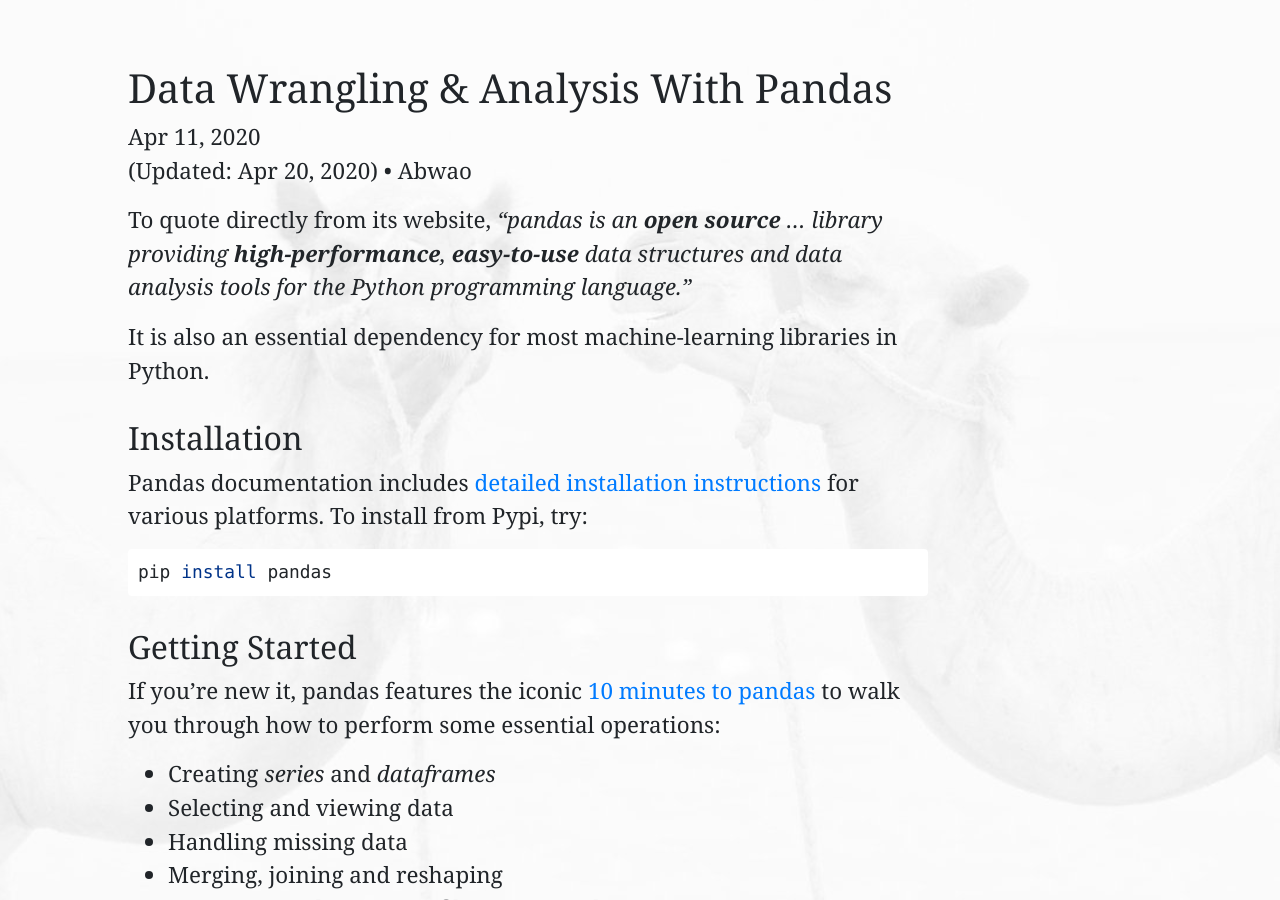
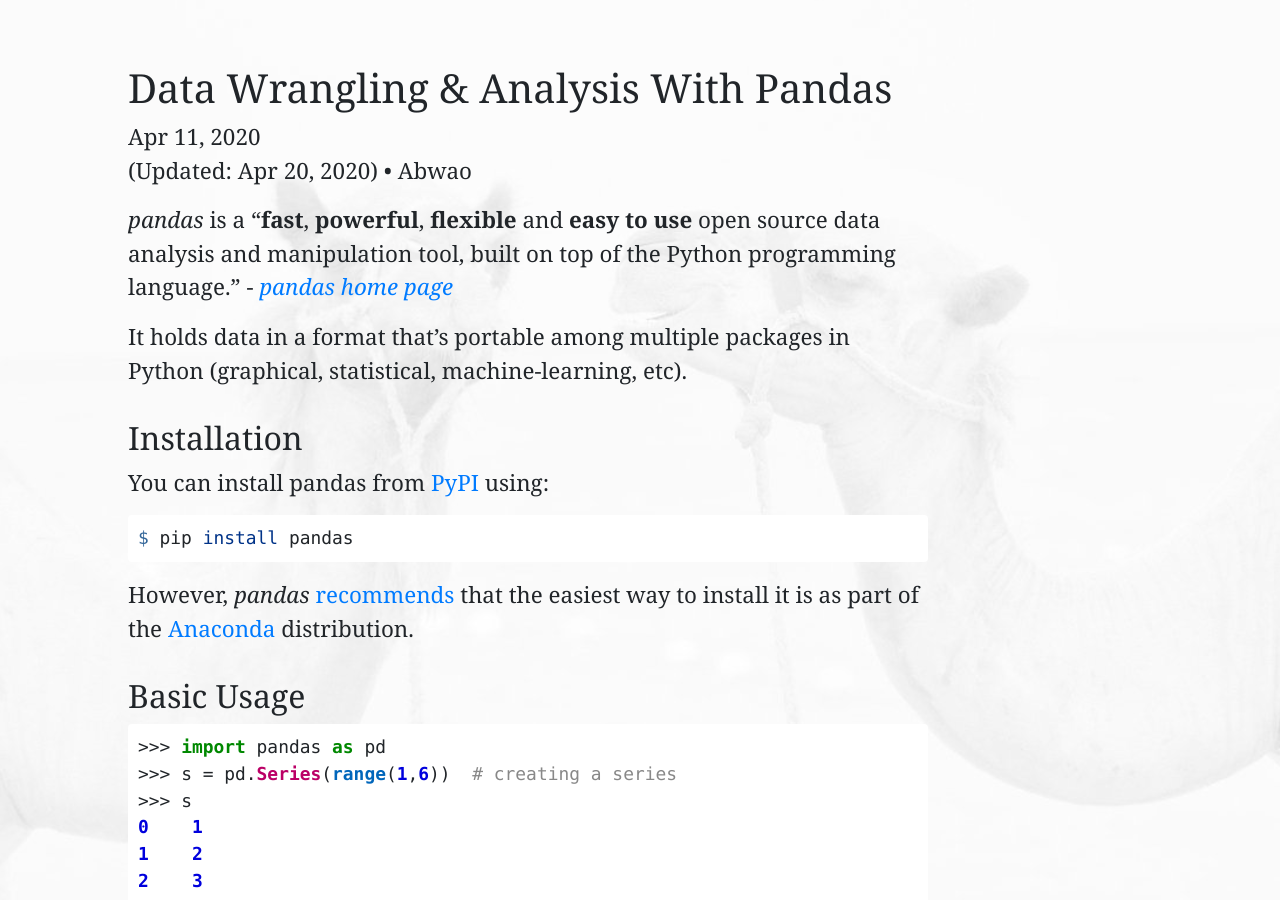
Before and after one commit to Tim-Abwao/tim-abwao.github.io, a Jekyll site: the page built from _posts/2020-04-11-Data-Wrangling-&-Analysis-with-Pandas.md, in a window 1280 px wide and 900 px high. Built offline with Jekyll 4.4.1, drawn with Linux system fonts in a browser that asks for light colours; some of the changed text lies outside the part shown.

Commit message:
Updating the pandas article

````diff
--- a/_posts/2020-04-11-Data-Wrangling-&-Analysis-with-Pandas.md
+++ b/_posts/2020-04-11-Data-Wrangling-&-Analysis-with-Pandas.md
@@ -3,21 +3,55 @@
 author: Abwao
 last_modified_at: 2020-04-20T12:00:00+03:00
 ---
-To quote directly from its website, *"pandas is an **open source** ... library providing **high-performance**, **easy-to-use** data structures and data analysis tools for the Python programming language."*
+*pandas* is a "**fast**, **powerful**, **flexible** and **easy to use** open source data analysis and manipulation tool, built on top of the Python programming language." - *[pandas home page](https://pandas.pydata.org)*
 
-It is also an essential dependency for most machine-learning libraries in Python.
+It holds data in a format that's portable among multiple packages in Python (graphical, statistical, machine-learning, etc).
 
 ## Installation
 
-Pandas documentation includes [detailed installation instructions](https://pandas.pydata.org/docs/getting_started/install.html) for various platforms. To install from Pypi, try:
+You can install pandas from [PyPI](https://pypi.org/project/pandas/) using:
 
 ```bash
-pip install pandas
+$ pip install pandas
+```
+
+However, *pandas* [recommends](https://pandas.pydata.org/docs/getting_started/install.html) that the easiest way to install it is as part of the [Anaconda](http://docs.continuum.io/anaconda/) distribution.
+
+## Basic Usage
+
+```python
+>>> import pandas as pd
+>>> s = pd.Series(range(1,6))  # creating a series
+>>> s
+0    1
+1    2
+2    3
+3    4
+4    5
+dtype: int64
+>>> df = pd.DataFrame({"X": s, "Squared": s*s})  # dataframe made using series s
+>>> df
+   X  Squared
+0  1        1
+1  2        4
+2  3        9
+3  4       16
+4  5       25
+>>> df.describe()
+              X   Squared
+count  5.000000   5.00000
+mean   3.000000  11.00000
+std    1.581139   9.66954
+min    1.000000   1.00000
+25%    2.000000   4.00000
+50%    3.000000   9.00000
+75%    4.000000  16.00000
+max    5.000000  25.00000
 ```
 
 ## Getting Started
 
-If you're new it, pandas features the iconic [10 minutes to pandas](https://pandas.pydata.org/docs/getting_started/10min.html) to walk you through how to perform some essential operations:
+*pandas* features the iconic [10 minutes to pandas](https://pandas.pydata.org/docs/getting_started/10min.html) to walk those completely new to it through the basics:
 
 - Creating *series* and *dataframes*
 - Selecting and viewing data
@@ -25,10 +59,10 @@
 - Merging, joining and reshaping
 - Importing and exporting files, among others.
 
-Anyone having prior experience in another platform (e.g. R, SQL, SAS, STATA) can benefit from [this comparison with pandas](https://pandas.pydata.org/docs/getting_started/comparison/index.html).
+Anyone with prior experience in a different platform (e.g. R, SQL, SAS, STATA) will benefit from [this comparison with pandas](https://pandas.pydata.org/docs/getting_started/comparison/index.html).
 
-Browsing through the [extensive User Guide](https://pandas.pydata.org/docs/user_guide/index.html) and [cookbook](https://pandas.pydata.org/docs/user_guide/cookbook.html) helps learn advanced features and best - practices.
+## Next Steps
 
-[This collection](https://github.com/Tim-Abwao/learning-pandas) of jupyter notebooks could also help you get started.
+Browsing through the [extensive User Guide](https://pandas.pydata.org/docs/user_guide/index.html), [API reference](https://pandas.pydata.org/docs/reference/index.html) and the [cookbook](https://pandas.pydata.org/docs/user_guide/cookbook.html) is a wonderful way to discover advanced, convenient methods and best practices.
 
-I'll expound on more of its fascinating features in the (hopefuly very) near future.
+I'm working on [this collection](https://github.com/Tim-Abwao/learning-pandas) of Jupyter notebooks as I go through the docs. Please feel free to use them.
````
